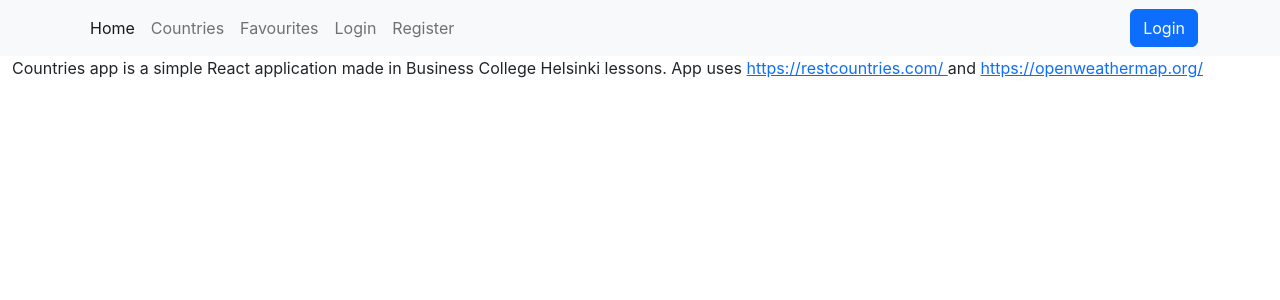
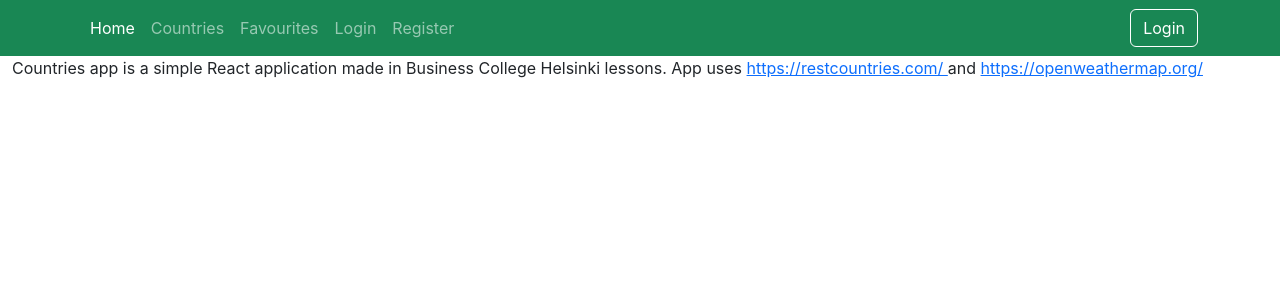
Before and after one commit to shree0007/Countries-App_react, a React (Create React App) app: page / in a window 1280 px wide. Shown: the top 300 px of the page. Built offline with nearby package versions, Linux system fonts and the light colour scheme; no server answers.

Commit message:
styled navbar

```diff
--- a/src/pages/Layout.jsx
+++ b/src/pages/Layout.jsx
@@ -18,7 +18,7 @@ const Layout = () => {
   return (
     <Container fluid>
       <Row>
-        <Navbar bg="light" variant="light">
+        <Navbar bg="success" variant="dark">
           <Container className="justify-content-end">
             <Navbar.Toggle aria-controls="basic-navbar-nav" />
             <Navbar.Collapse id="basic-navbar-nav">
@@ -41,8 +41,8 @@ const Layout = () => {
               </Nav>
             </Navbar.Collapse>
             {user ? (
-              <Button onClick={logout}>Logout</Button>) :
-              <Link to="/login"> <Button>Login</Button></Link>
+              <Button variant='success' className='border-white' onClick={logout}>Logout</Button>) :
+              <Link to="/login"> <Button variant='success' className='border-white'>Login</Button></Link>
             }
 
           </Container>
```
